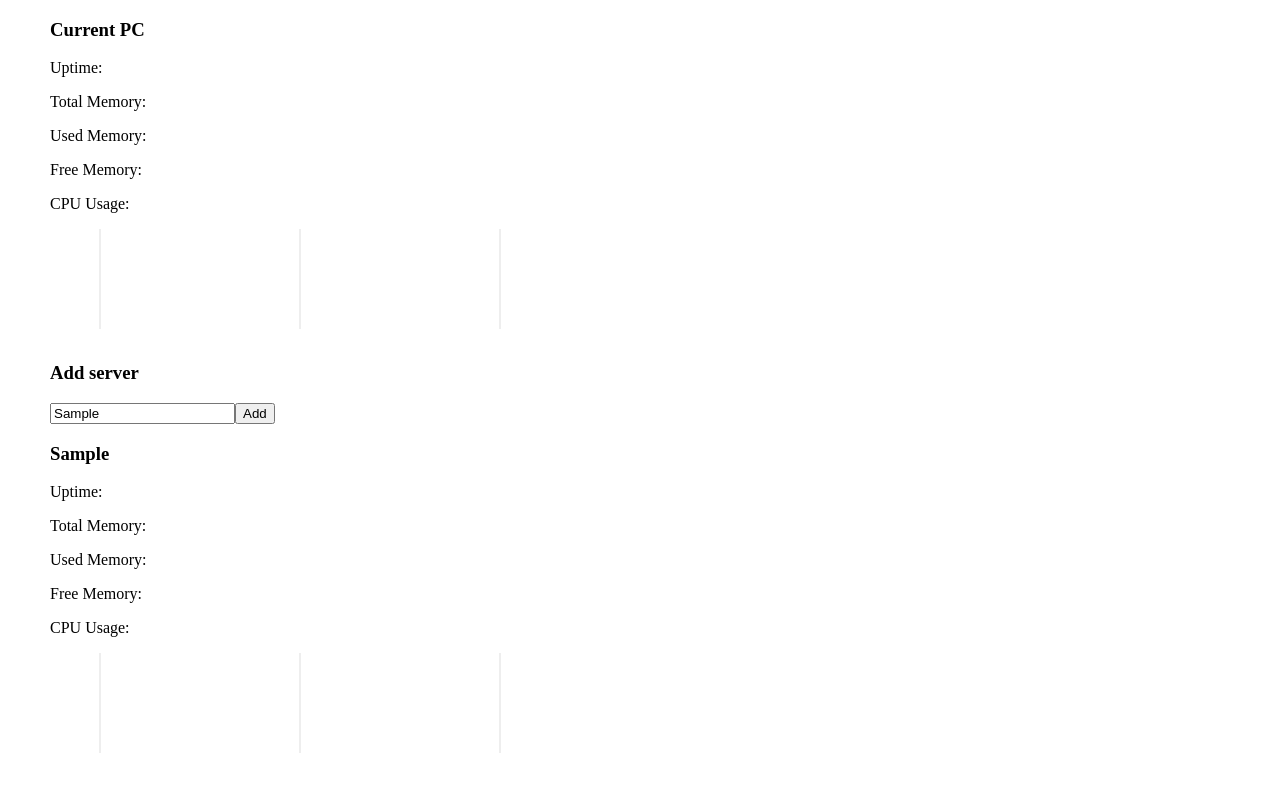
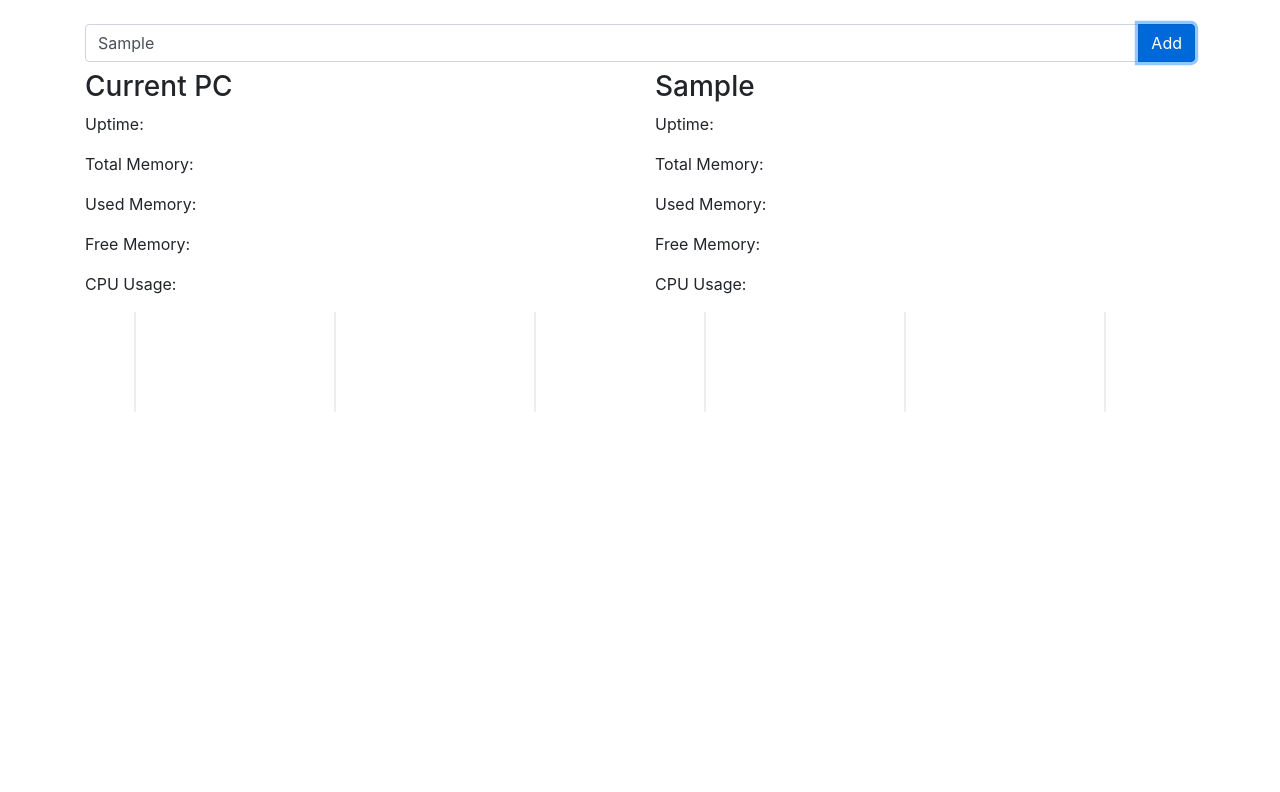
Before and after one commit to WaveringAna/server-monitoring, a website: page index.html in a window 1280 px wide. Both pictures are taken after typing "Sample" into the empty fields and a click on the button "Add". Drawn offline with nearby package versions, Linux system fonts and the light colour scheme; no server answers.

Commit message:
Some css

```diff
--- a/index.html
+++ b/index.html
@@ -23,15 +23,23 @@
 	stroke-width: 1px;
 	fill: none;
 }
-
-body {
-  margin-left: 50px;
-}
     </style>
+    <link rel="stylesheet" href="https://stackpath.bootstrapcdn.com/bootstrap/4.5.2/css/bootstrap.min.css" integrity="sha384-JcKb8q3iqJ61gNV9KGb8thSsNjpSL0n8PARn9HuZOnIxN0hoP+VmmDGMN5t9UJ0Z" crossorigin="anonymous">
   </head>
   <body>
-    <section>
-      <section>
+    <div class="container">
+      <nav class="navbar-custom mt-4">
+        <div class="app-search dropdown d-none d-lg-block">
+          <form action="#" id="serverAdd">
+            <div class="input-group">
+              <input action="#" id="m" autocomplete="off" class="form-control dropdown-toggle" type="text" placeholder="Add server..."/>
+              <div class="input-group-append"><button class="btn btn-primary">Add</button></div>
+            </div>
+          </form>
+        </div>
+      </nav>
+      <div class="row" id="row">
+        <div class="col-md-6 mt-2">
           <h3>Current PC</h3>
           <p>Uptime: <span id="uptime"></span></p>
           <p>Total Memory: <span id="totalmem"></span></p>
@@ -39,13 +47,8 @@ body {
           <p>Free Memory: <span id="freemem"></span></p>
           <p>CPU Usage: <span id="cpuUsage"></span></p>
           <svg id="cpuChart"></div>
-      </section>
-    </section>
-    <section>
-      <h3>Add server</h3>
-      <form action="#" id="serverAdd">
-        <input action="#" id="m" autocomplete="off" /><button>Add</button>
-      </form>
-    </section>
+        </div>
+      </div>
+    </div>
   </body>
 </html>
--- a/public.js
+++ b/public.js
@@ -31,8 +31,9 @@ $(function () {
     let Graph; //TODO: a way to not need these variables
     let CPUUsageData = [];
     AddedServers++;
+    const CurrentServer = AddedServers;
 
-    $("body").append("<section id='" + AddedServers + "'></section>");
+    $("#row").append("<div id='" + AddedServers + "' class='col-md-6 mt-2'></div>");
     $("#" + AddedServers).append("<h3>"+ Server +"</h3>");
     $("#" + AddedServers).append("<p>Uptime: <span id='uptime" + AddedServers + "'></span></p>");
     $("#" + AddedServers).append("<p>Total Memory: <span id='totalmem" + AddedServers + "'></span></p>");
@@ -40,7 +41,7 @@ $(function () {
     $("#" + AddedServers).append("<p>Free Memory: <span id='freemem" + AddedServers + "'></span></p>");
     $("#" + AddedServers).append("<p>CPU Usage: <span id='cpuUsage" + AddedServers + "'></span></p>");
 
-    $("body").append("<svg id='cpuChart" + AddedServers + "'></svg>");
+    $("#" + AddedServers).append("<svg id='cpuChart" + AddedServers + "'></svg>");
 
     createGraph("#cpuChart" + AddedServers, 100, 500, 500, 100, (path) => {
       console.log("Created CPU graph for " + Server);
@@ -48,17 +49,18 @@ $(function () {
     });
 
     setInterval(() => {
+        console.log(CurrentServer)
         $.get("http://" + Server, (data, status, jqXHR) => {
           data = JSON.parse(data);
           console.log(data)
-          $("#uptime" + AddedServers).text(secondsToHMS(data.uptime));
-          $("#totalmem" + AddedServers).text(formatBytes(data.totalmem));
-          $("#usedmem" + AddedServers).text(formatBytes((data.totalmem - data.freemem)));
-          $("#freemem" + AddedServers).text(formatBytes(data.freemem));
-          $("#cpuUsage" + AddedServers).text(Math.floor(data.cpuUsage * 100) +"%");
+          $("#uptime" + CurrentServer).text(secondsToHMS(data.uptime));
+          $("#totalmem" + CurrentServer).text(formatBytes(data.totalmem));
+          $("#usedmem" + CurrentServer).text(formatBytes((data.totalmem - data.freemem)));
+          $("#freemem" + CurrentServer).text(formatBytes(data.freemem));
+          $("#cpuUsage" + CurrentServer).text(Math.floor(data.cpuUsage * 100) +"%");
 
           CPUUsageData.push(Math.floor(data.cpuUsage * 100));
-          updateGraph("#cpuChart" + AddedServers, 500, 100, CPUUsageData, Graph, ()=>{ console.log("Updated CPU graph for " + Server); });
+          updateGraph("#cpuChart" + CurrentServer, 500, 100, CPUUsageData, Graph, ()=>{ console.log("Updated CPU graph for " + Server); });
         });
     }, 1000);
   });
```
Lines whose indentation alone changed are shown as unchanged.
